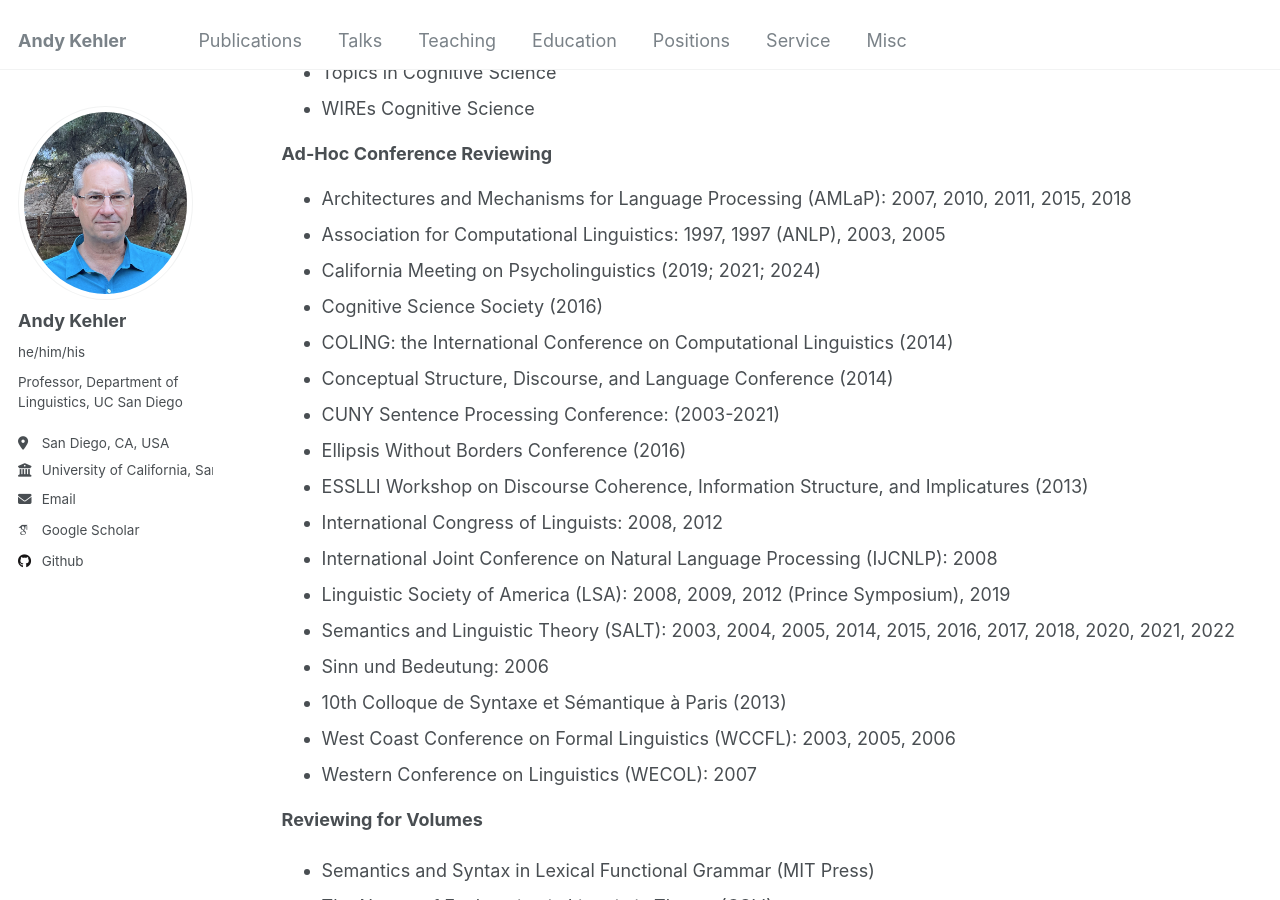
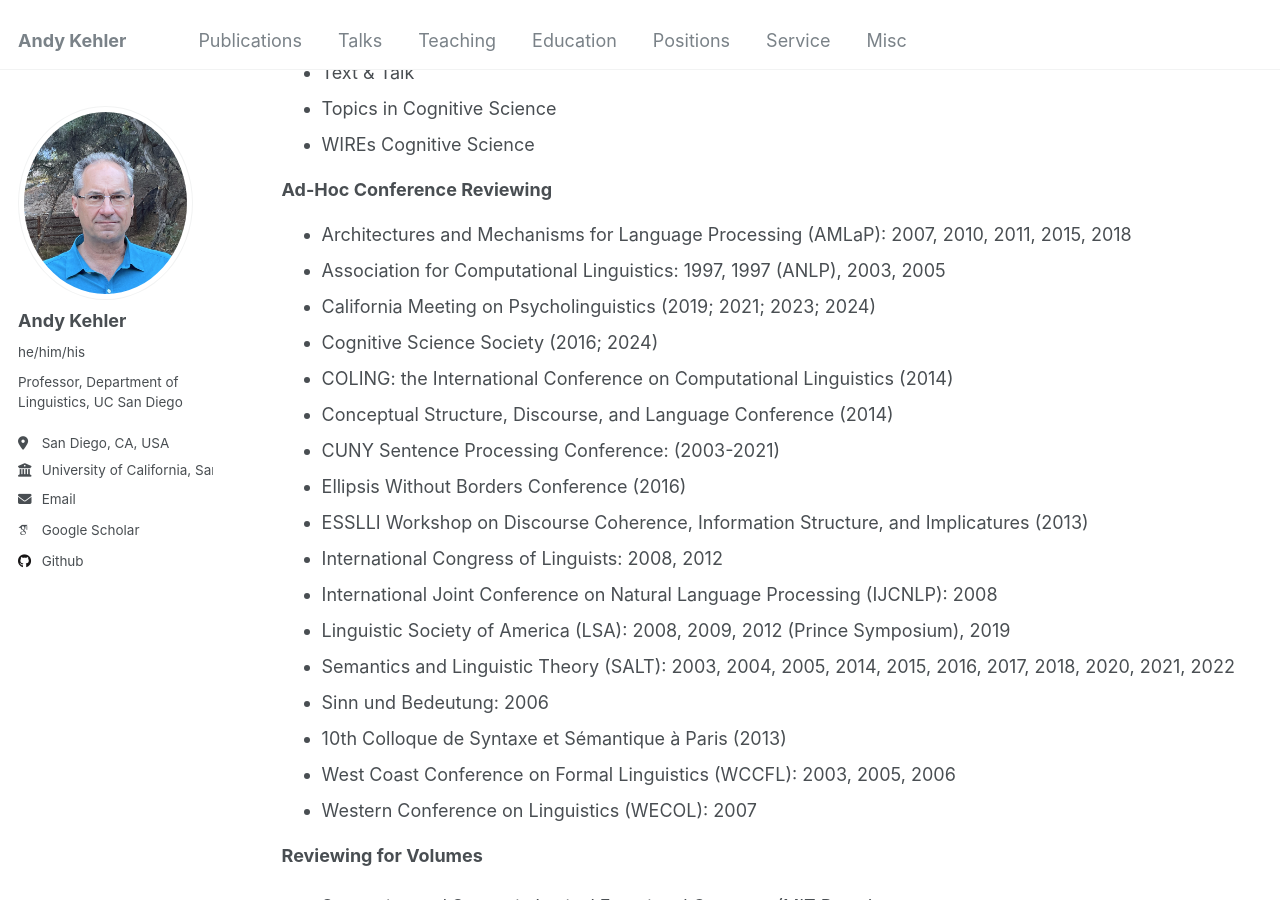
Before and after one commit to akehler/akehler.github.io, a Jekyll site: the page built from _pages/service.html, in a window 1280 px wide and 900 px high, scrolled down 5037 px. Built offline with Jekyll 4.4.1, drawn with Linux system fonts in a browser that asks for light colours; some web fonts are replaced; some of the changed text lies outside the part shown.

Commit message:
Update service.html

```diff
--- a/_pages/service.html
+++ b/_pages/service.html
@@ -87,6 +87,10 @@ Organizer (with Andreas Stolcke), ACL-99 workshop entitled
 
 <STRONG>Program Committees</STRONG>
 <ul>
+
+<li>
+  Experimental and Corpus-based Approaches to Ellipsis (ECBAE 2023)
+</li>
 
 <li>Experiments in Linguistic Meaning (ELM 2022)</li>
 <li>
@@ -437,10 +441,10 @@ Architectures and Mechanisms for Language Processing
 Association for Computational Linguistics: 1997, 1997 (ANLP), 2003, 2005
   </li><li>
 
-California Meeting on Psycholinguistics (2019; 2021; 2024)
+California Meeting on Psycholinguistics (2019; 2021; 2023; 2024)
   </li><li>
 
-Cognitive Science Society (2016)
+Cognitive Science Society (2016; 2024)
   </li><li>
 
     COLING: the International Conference on Computational Linguistics (2014)
```
